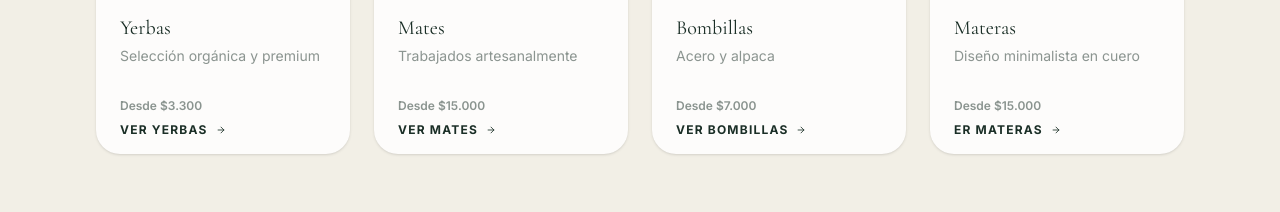
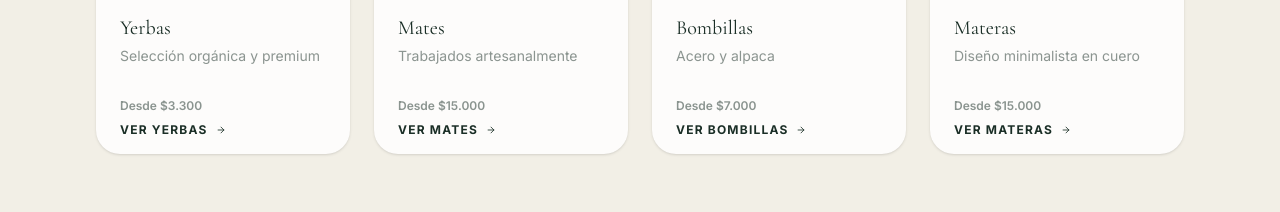
Before and after one commit to miliotero/CULTO-MATERO, a React (Vite) app: page / in a window 1280 px wide. Shown: the part 2312-2524 px from the top of the page. Built offline with nearby package versions, Linux system fonts and the light colour scheme.

Commit message:
Update App.tsx

```diff
--- a/src/App.tsx
+++ b/src/App.tsx
@@ -74,7 +74,7 @@ const categories = [
     price: "$15.000",
     image: "/productos_matera.png",
     link: "https://canva.link/wcy7pztk5i5glhs",
-    buttonText: "er materas"
+    buttonText: "ver materas"
   },
 ];
 
```
